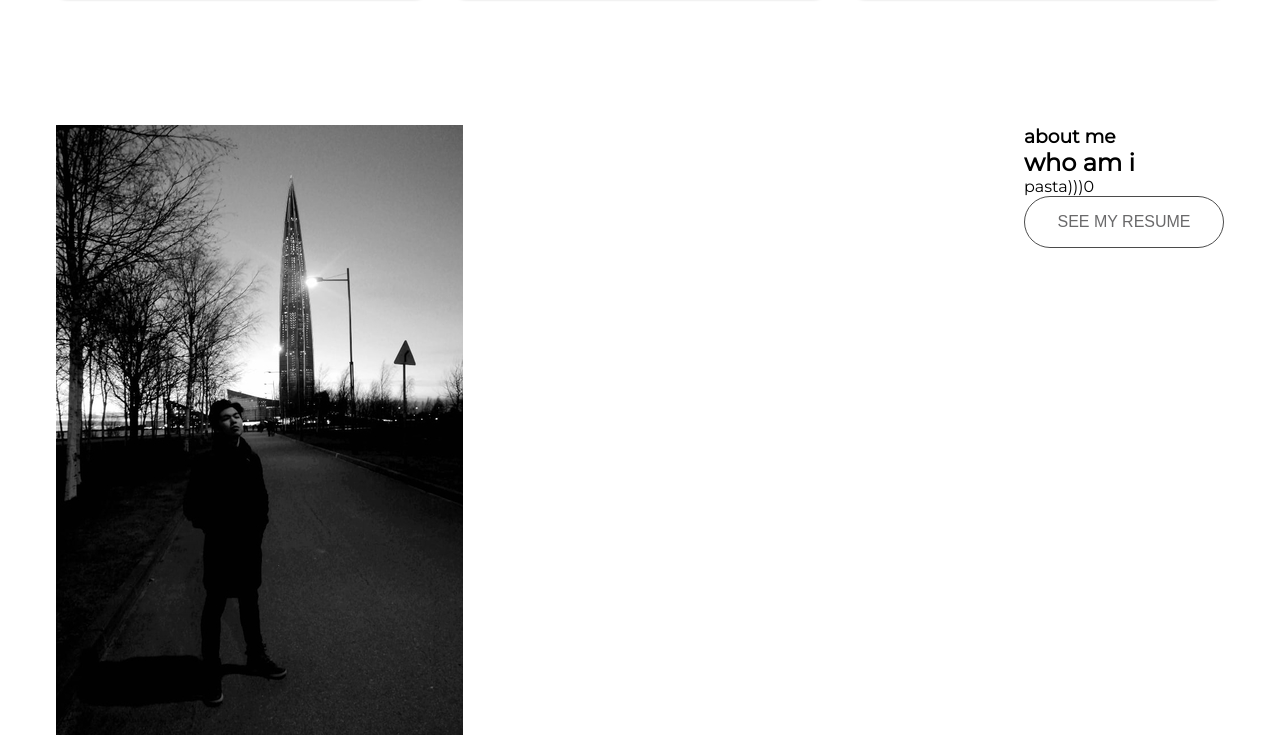
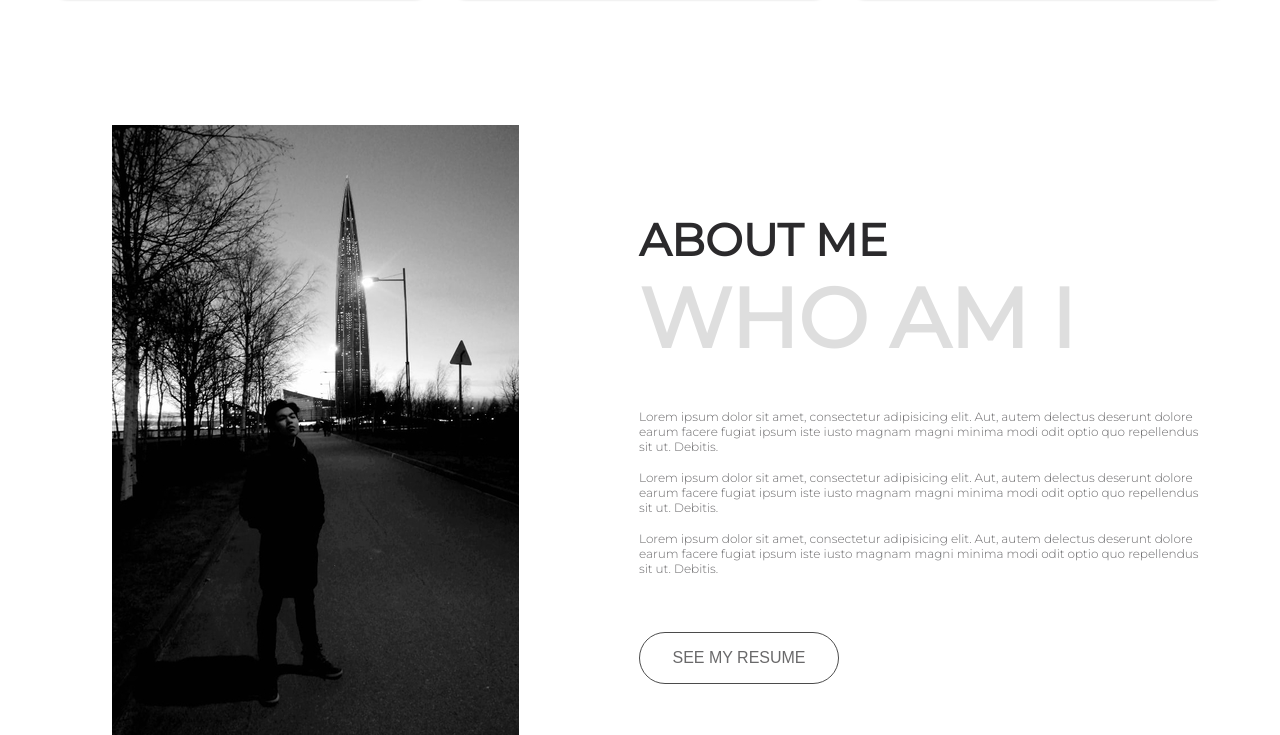
Before and after one commit to saripovdenis/portfolio-landing, a plain HTML site: page index.html in a window 1280 px wide. Shown: the part 1047-1782 px from the top of the page. Drawn offline with Linux system fonts and the light colour scheme.

Commit message:
Add a about me div

```diff
--- a/index.html
+++ b/index.html
@@ -113,11 +113,15 @@
 <div class="about">
     <div class="container">
         <div class="about_inner">
-            <img src="./images/photo_big.jpg" alt="">
+            <img class="about_photo" src="./images/photo_big.jpg" alt="">
             <div class="about_content">
                 <h3 class="about_title">about me</h3>
                 <h2 class="about_bigtitle">who am i</h2>
-                <div class="about_text">pasta)))0</div>
+                <div class="about_text">
+                    <p>Lorem ipsum dolor sit amet, consectetur adipisicing elit. Aut, autem delectus deserunt dolore earum facere fugiat ipsum iste iusto magnam magni minima modi odit optio quo repellendus sit ut. Debitis.</p>
+                    <p>Lorem ipsum dolor sit amet, consectetur adipisicing elit. Aut, autem delectus deserunt dolore earum facere fugiat ipsum iste iusto magnam magni minima modi odit optio quo repellendus sit ut. Debitis.</p>
+                    <p>Lorem ipsum dolor sit amet, consectetur adipisicing elit. Aut, autem delectus deserunt dolore earum facere fugiat ipsum iste iusto magnam magni minima modi odit optio quo repellendus sit ut. Debitis.</p>
+                </div>
                 <button class="btn">
                     SEE MY RESUME
                 </button>
--- a/style.css
+++ b/style.css
@@ -223,5 +223,38 @@ p {
 
 .about_inner {
     display: flex;
-    justify-content: space-between;
+    flex-wrap: wrap;
 }
+
+.about_photo {
+    padding-left: 3.5rem;
+    max-width: 50%;
+}
+
+.about_content {
+    margin-top: 5.5rem;
+    margin-left: 7.5rem;
+    width: 49%;
+}
+
+.about_title {
+    font-size: 2.8rem;
+    font-weight: bold;
+    color: var(--black);
+    text-transform: uppercase;
+}
+
+.about_bigtitle {
+    font-size: 5.2rem;
+    color: var(--gray-light);
+    font-weight: bold;
+    text-transform: uppercase;
+}
+
+.about_text {
+    margin-top: 2.5rem;
+    margin-bottom: 3.5rem;
+    color: var(--gray);
+    font-weight: 300;
+    font-size: 0.75rem;
+}
```
